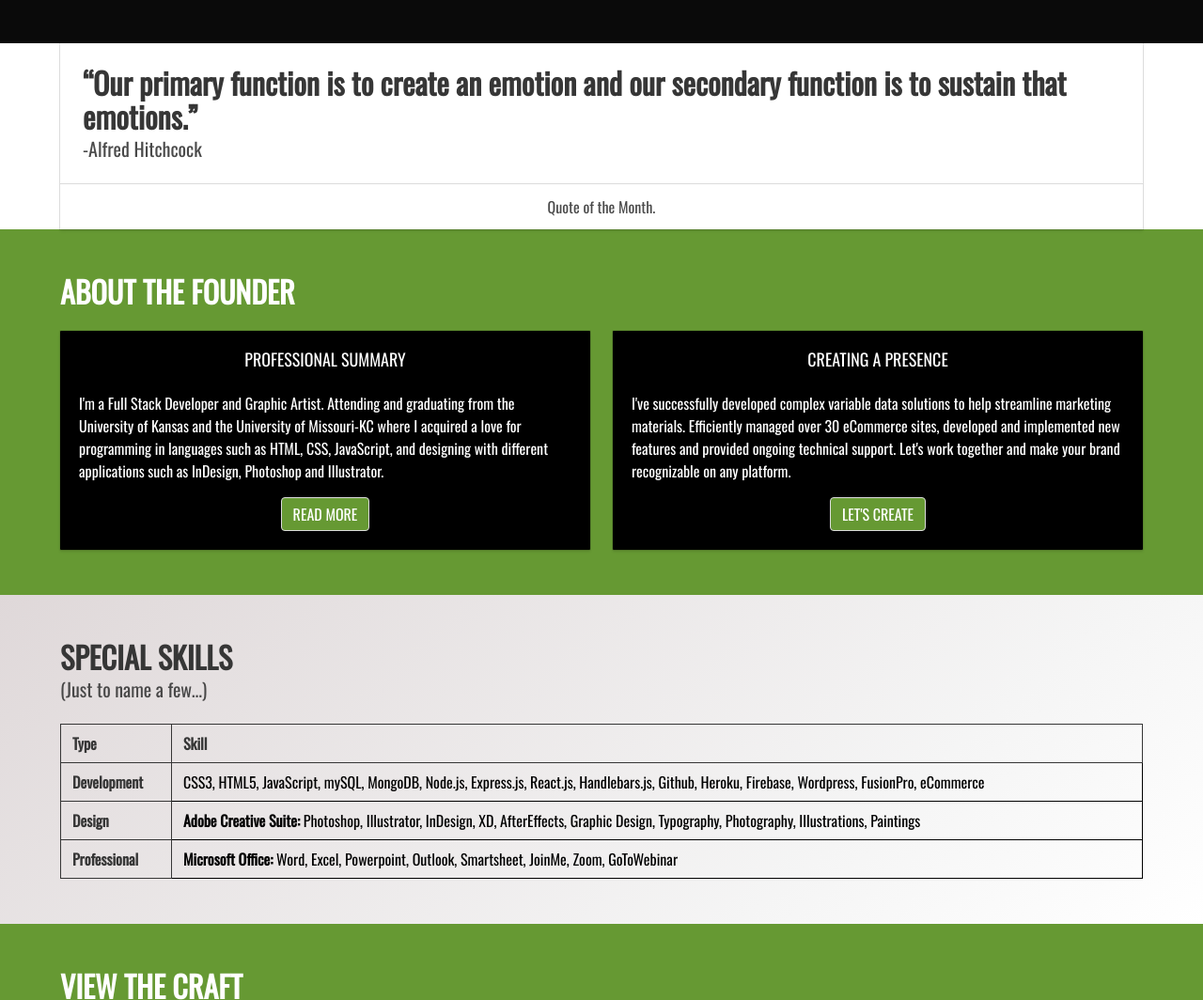
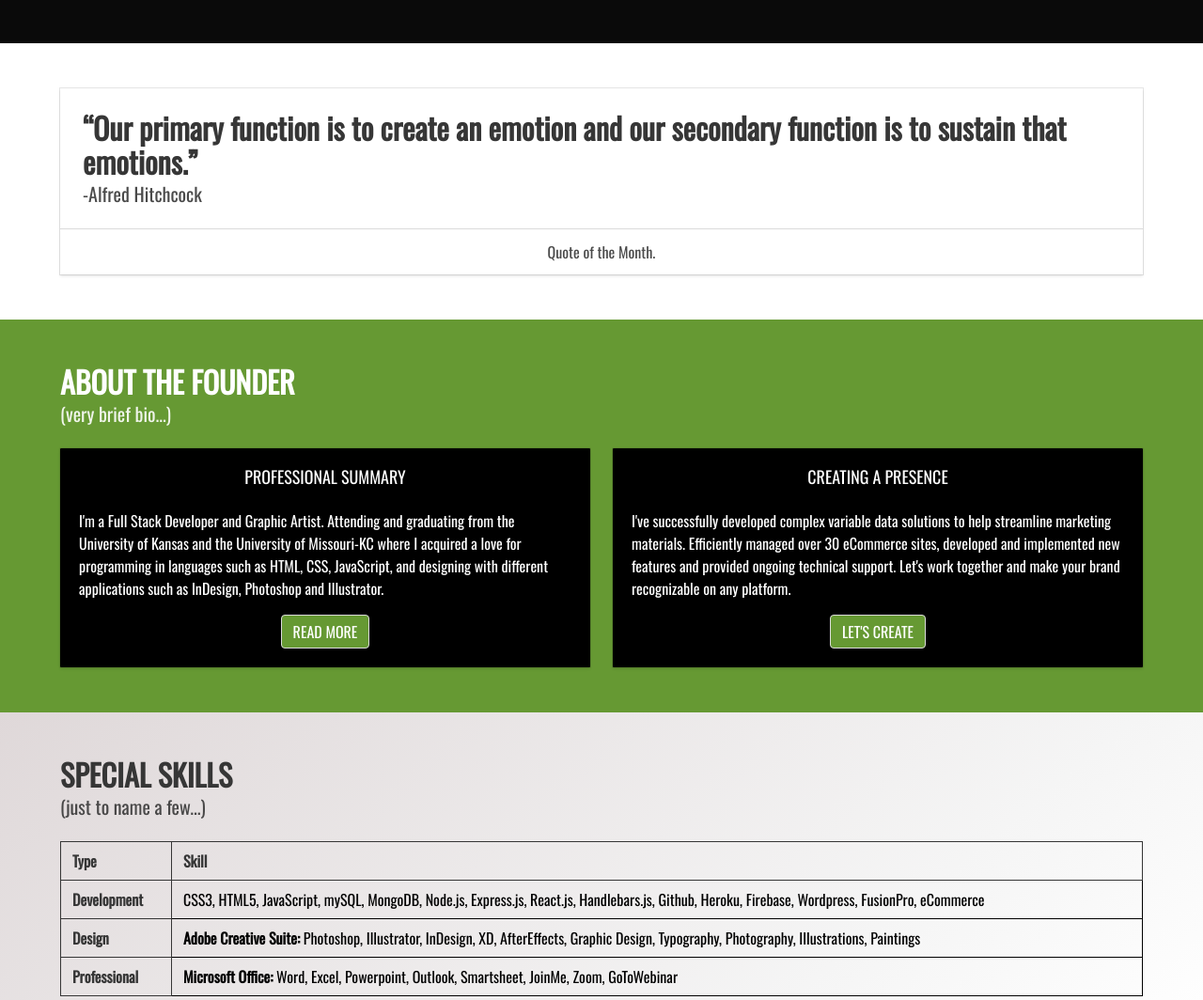
Before and after one commit to b3nitajo/portfolio-bulma-website, a website: page home.html in a window 1280 px wide. Shown: the part 790-1854 px from the top of the page at 94% size. Drawn offline with nearby package versions, Linux system fonts and the light colour scheme.

Commit message:
quote section updated

```diff
--- a/home.html
+++ b/home.html
@@ -101,9 +101,10 @@
         </div>
       </div>
     </section>
-    <section>
-      <div class="container">
-        <div class="card has-background-white">
+    <section class="hero">
+      <div class="hero-body">
+        <div class="container">
+          <div class="card has-background-white">
             <div class="card-content">
               <p class="title">
                 “Our primary function is to create an emotion
@@ -115,10 +116,11 @@
             </div>
             <footer class="card-footer">
               <p class="card-footer-item">
-               Quote of the Month.
+                Quote of the Month.
               </p>
             </footer>
           </div>
+        </div>
       </div>
     </div>
     </section>
@@ -130,6 +132,9 @@
               <h1 class="title">
                 ABOUT THE FOUNDER
               </h1>
+              <h3 class="subtitle">
+                (very brief bio...)
+              </h3>
             </div>
           </div>
           <div class="columns">
@@ -249,7 +254,7 @@
                 SPECIAL SKILLS
               </h1>
               <h2 class="subtitle">
-                (Just to name a few...)
+                (just to name a few...)
               </h2>
               <table class="table is-bordered is-fullwidth">
                   <thead>
```
